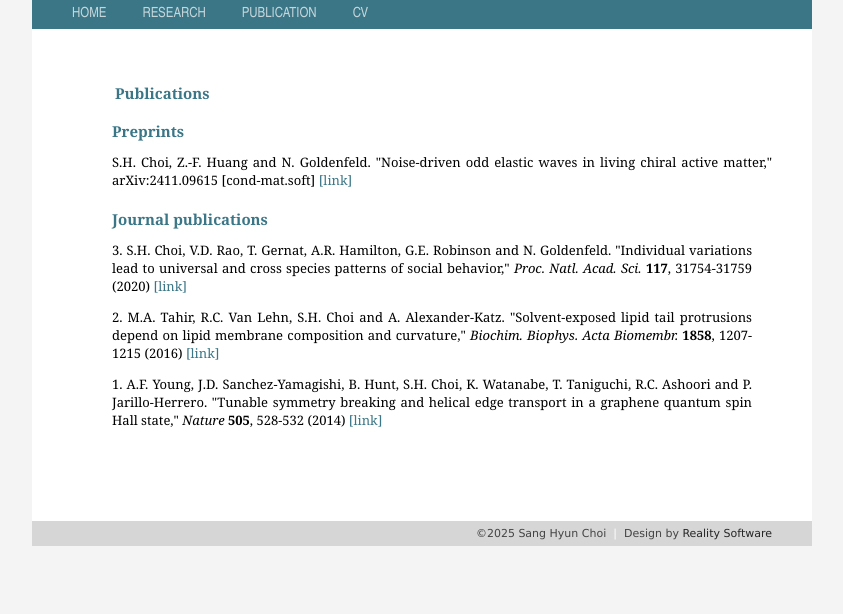
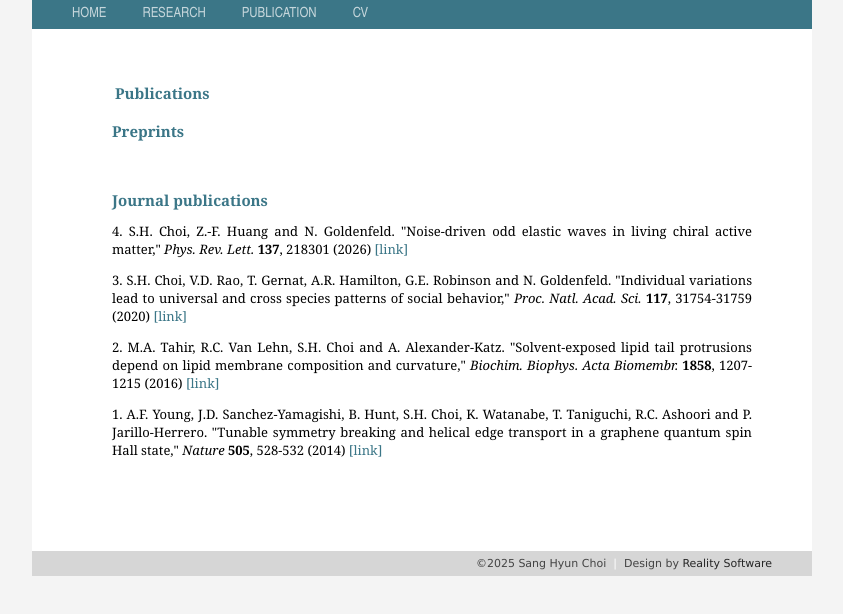
Before and after one commit to schoi8/schoi8.github.io, a plain HTML site: page SHCpub.html in a window 1280 px wide. Shown: the part 104-718 px from the top of the page, without its empty margins (218-1061 px from the left). Drawn offline with Linux system fonts and the light colour scheme.

Commit message:
Add files via upload

```diff
--- a/SHCpub.html
+++ b/SHCpub.html
@@ -18,13 +18,16 @@
       <div style="margin-left: 80px;" id="main">
         <h2>Publications</h2>
         <h2>Preprints</h2>
-        <p><span style="color: black;">S.H. Choi, Z.-F. Huang and N. Goldenfeld.
-            "Noise-driven odd elastic waves in living chiral active matter,"
-            arXiv:2411.09615 [cond-mat.soft]</span> <a href="https://arxiv.org/abs/2411.09615"
-
-            target="_blank">[link]</a><span style="color: #222222;"><span style="font-family: Arial,sans-serif;"><br />
+        <p><span style="color: #222222;"><span style="font-family: Arial,sans-serif;"><br />
             </span></span></p>
         <h2>Journal publications</h2>
+        <p style="width: 640px;"><span style="color: black;">4. </span><span style="color: black;">S.H.
+            Choi, Z.-F. Huang and N. Goldenfeld. "Noise-driven odd elastic waves
+            in living chiral active matter," <em>Phys. Rev. Lett.</em> <strong>137</strong>,
+            218301 (2026) <a href="publications/Choi%20NG%20noise-driven%20elastic%20waves%20in%20living%20chiral%20active%20matter%20PRL%202026.pdf"
+
+              target="_blank">[link]</a><br />
+          </span></p>
         <p style="width: 640px;"><span style="color: black;">3. S.H. Choi, V.D.
             Rao, T. Gernat, A.R. Hamilton, G.E. Robinson and N. Goldenfeld.
             "Individual variations lead to universal and cross species patterns
```
